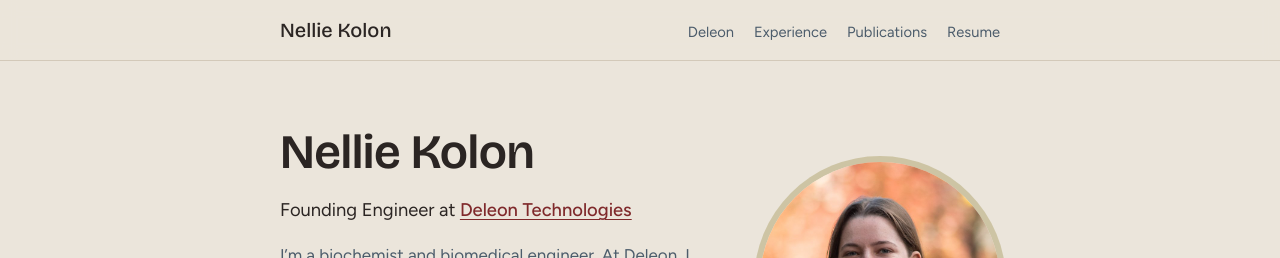
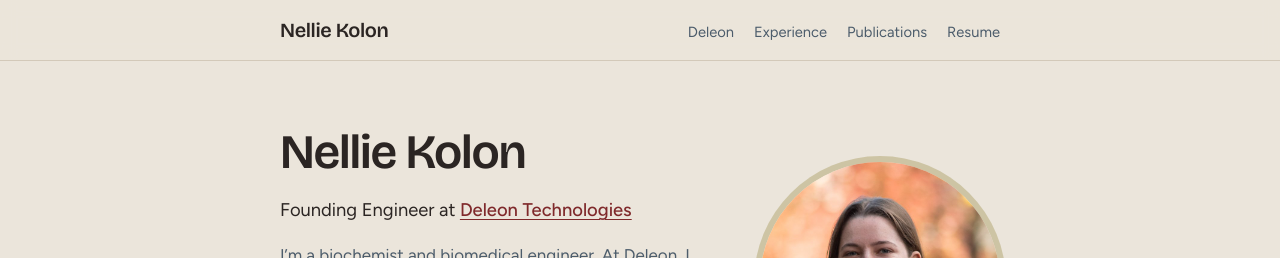
Before and after one commit to nelliekolon/nelliekolon.github.io, a Jekyll site: the page built from index.md, in a window 1280 px wide. Shown: the top 258 px of the page. Built offline with Jekyll 4.4.1, drawn with Linux system fonts in a browser that asks for light colours.

Commit message:
Preview: bolder top-bar name and NK icon in Bricolage Grotesque
Co-Authored-By: Claude Opus 5.5 <noreply@anthropic.com>
Claude-Session: https://claude.ai/code/session_01HFMymAmWcw7GchssUrMz1g

```diff
--- a/_layouts/base.html
+++ b/_layouts/base.html
@@ -25,9 +25,9 @@
   <meta name="twitter:title" content="{{ page.title }}">
   <meta name="twitter:description" content="{{ page.description }}">
   <meta name="twitter:image" content="https://nelliekolon.com{{ page.image }}">
-  <link rel="icon" href="/assets/media/favicon/favicon.ico?v=2" sizes="any">
-  <link rel="icon" type="image/png" sizes="32x32" href="/assets/media/favicon/favicon-32.png?v=2">
-  <link rel="apple-touch-icon" href="/assets/media/favicon/apple-touch-icon.png?v=2">
+  <link rel="icon" href="/assets/media/favicon/favicon.ico?v=3" sizes="any">
+  <link rel="icon" type="image/png" sizes="32x32" href="/assets/media/favicon/favicon-32.png?v=3">
+  <link rel="apple-touch-icon" href="/assets/media/favicon/apple-touch-icon.png?v=3">
   <link rel="preconnect" href="https://fonts.googleapis.com">
   <link rel="preconnect" href="https://fonts.gstatic.com" crossorigin>
   <link href="https://fonts.googleapis.com/css2?family=Bricolage+Grotesque:opsz,wght@12..96,500..700&family=Figtree:wght@400;500;600&display=swap" rel="stylesheet">
--- a/assets/css/styles.css
+++ b/assets/css/styles.css
@@ -63,7 +63,8 @@ a:focus-visible { outline: 2px solid var(--accent); outline-offset: 3px; border-
 .site-name {
   font-family: var(--serif);
   font-size: 1.25rem;
-  font-weight: 500;
+  font-weight: 600;
+  letter-spacing: -0.02em;
   color: var(--ink);
   text-decoration: none;
 }
@@ -77,7 +78,7 @@ a:focus-visible { outline: 2px solid var(--accent); outline-offset: 3px; border-
 
 /* Type */
 h1, h2, h3 { font-family: var(--serif); font-weight: 600; letter-spacing: -0.02em; line-height: 1.15; text-wrap: balance; margin: 0; }
-h1 { font-size: clamp(2.2rem, 6vw, 3rem); letter-spacing: -0.01em; }
+h1 { font-size: clamp(2.2rem, 6vw, 3rem); letter-spacing: -0.025em; }
 h2 { font-size: 1.6rem; }
 h3 { font-size: 1.15rem; font-family: var(--sans); font-weight: 600; }
 p { margin: 0; }
```
Also changed, not shown: assets/media/favicon/apple-touch-icon.png, assets/media/favicon/favicon-32.png, assets/media/favicon/favicon.ico.
